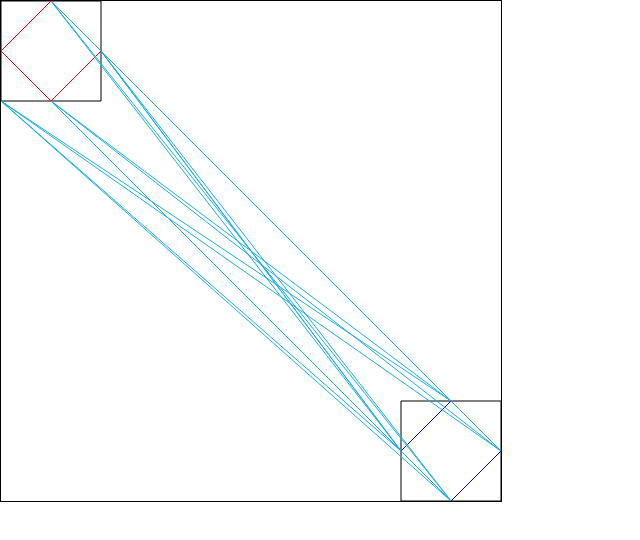
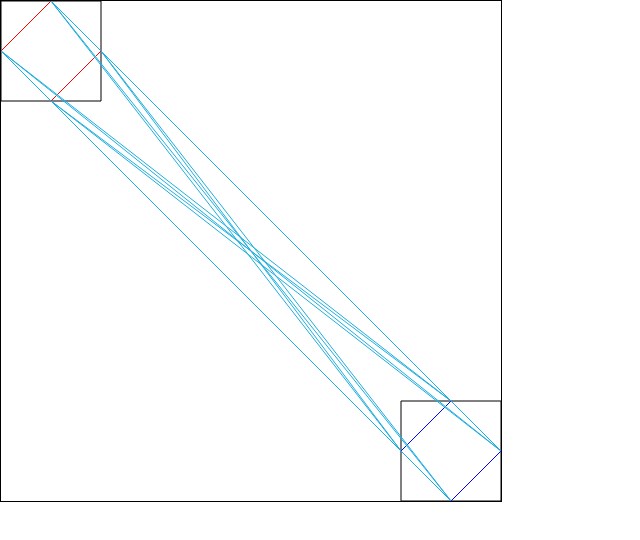
Before and after one commit to datoybi/small-projects, a plain HTML site: page test3/diagram.html in a window 1280 px wide. Shown: the whole page, without its empty margins (0-640 px from the left). Drawn offline with Linux system fonts and the light colour scheme.

Commit message:
좌표 수정

```diff
--- a/test3/diagram.html
+++ b/test3/diagram.html
@@ -86,12 +86,12 @@
         <line x1="50" y1="100" x2="400" y2="450" style="stroke:rgb(30, 173, 222);stroke-width:1" />
         <line x1="50" y1="100" x2="450" y2="400" style="stroke:rgb(30, 173, 222);stroke-width:1" />
 
-        <line x1="0" y1="100" x2="500" y2="450" style="stroke:rgb(30, 173, 222);stroke-width:1" />
-        <line x1="0" y1="100" x2="450" y2="500" style="stroke:rgb(30, 173, 222);stroke-width:1" />
-        <line x1="0" y1="100" x2="400" y2="450" style="stroke:rgb(30, 173, 222);stroke-width:1" />
-        <line x1="0" y1="100" x2="450" y2="400" style="stroke:rgb(30, 173, 222);stroke-width:1" />
+        <line x1="0" y1="50" x2="500" y2="450" style="stroke:rgb(30, 173, 222);stroke-width:1" />
+        <line x1="0" y1="50" x2="450" y2="500" style="stroke:rgb(30, 173, 222);stroke-width:1" />
+        <line x1="0" y1="50" x2="400" y2="450" style="stroke:rgb(30, 173, 222);stroke-width:1" />
+        <line x1="0" y1="50" x2="450" y2="400" style="stroke:rgb(30, 173, 222);stroke-width:1" />
 
-        <line x1="100" y1="50" x2="400" y2="450" style="stroke:rgb(30, 173, 222);stroke-width:1" />
+        <!-- <line x1="100" y1="50" x2="400" y2="450" style="stroke:rgb(30, 173, 222);stroke-width:1" /> -->
 
     </svg>
 
```
